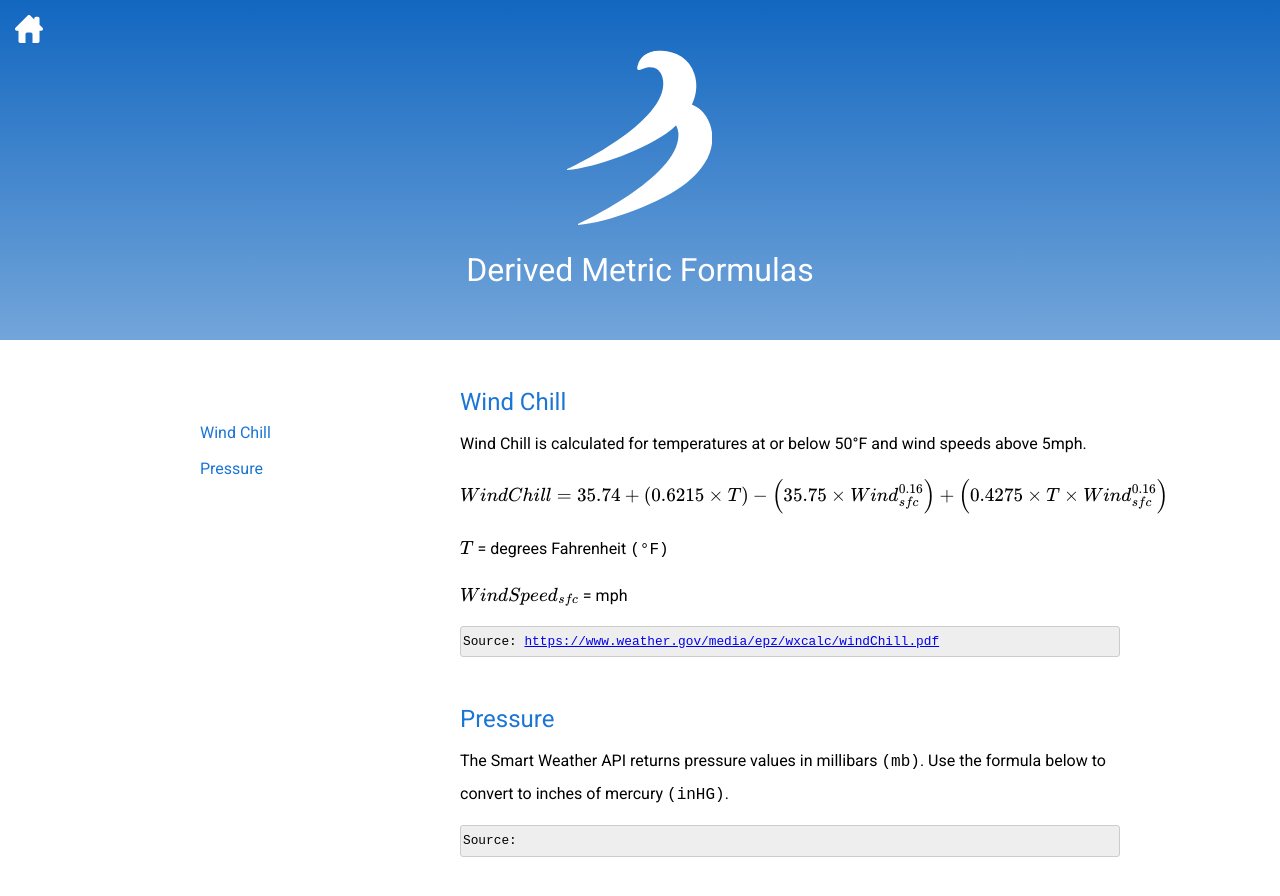
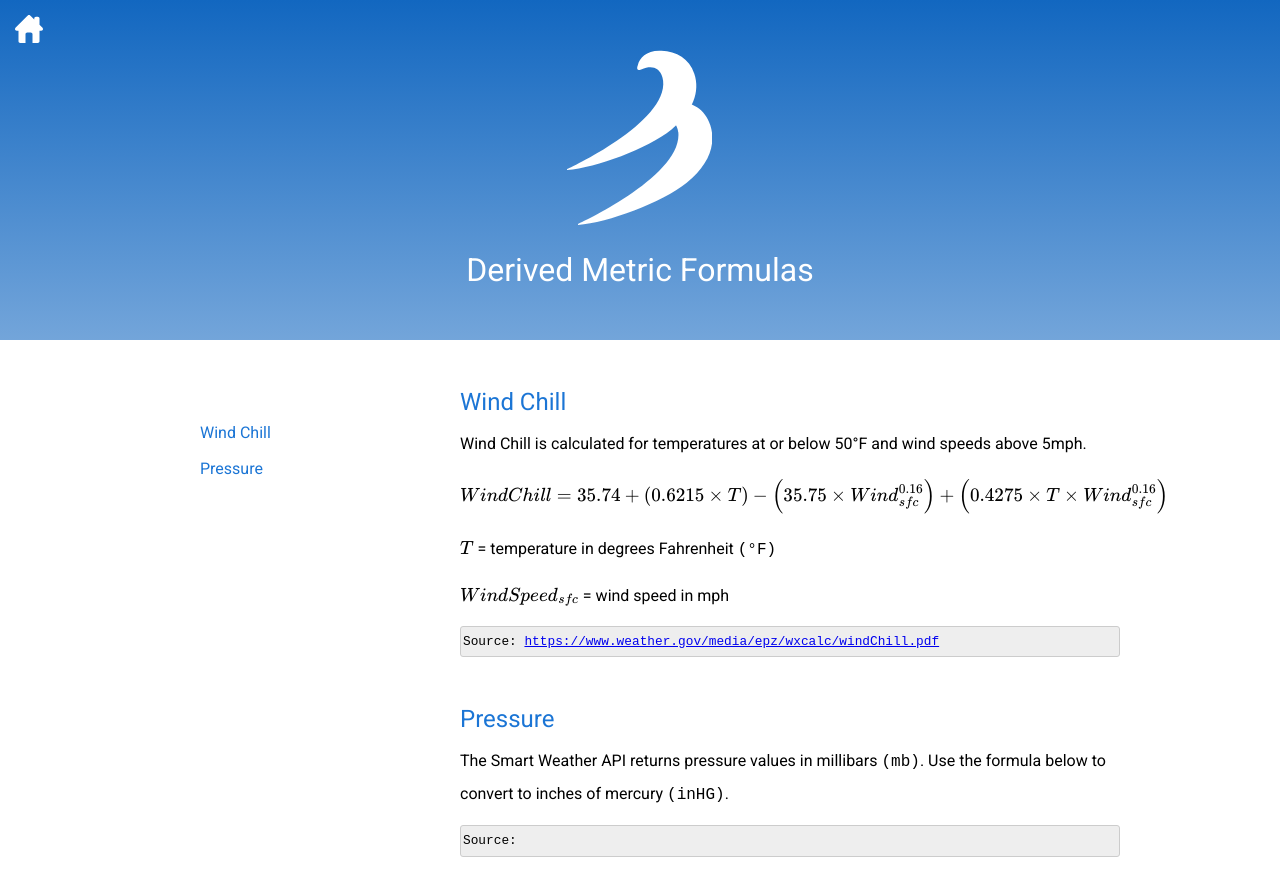
Before and after one commit to WeatherFlow/SmartWeather, a Jekyll site: the page built from api/derived-metric-formulas.html, in a window 1280 px wide. Shown: the top 896 px of the page. Built offline with Jekyll 4.4.1, drawn with Linux system fonts in a browser that asks for light colours; nearby versions of some CDN libraries; formulas are drawn with MathJax 3.

Commit message:
Update derived-metric-formulas.html

```diff
--- a/api/derived-metric-formulas.html
+++ b/api/derived-metric-formulas.html
@@ -14,8 +14,8 @@ title: Derived Metric Formulas
     <h1><a name="wind-chill">Wind Chill</a></h1>
     <p>Wind Chill is calculated for temperatures at or below 50&degF and wind speeds above 5mph.</p>
     <p>$$WindChill = 35.74 + (0.6215\times{} T) - \Big(35.75\times{}Wind_{sfc}^{0.16}\Big) + \Big(0.4275\times{}T\times{}Wind_{sfc}^{0.16}\Big)$$</p>
-    <p>\(T\) = degrees Fahrenheit <span class="monospace">(&degF)</p>
-    <p>\(WindSpeed_{sfc}\) = mph</p>
+    <p>\(T\) = temperature in degrees Fahrenheit <span class="monospace">(&degF)</p>
+    <p>\(WindSpeed_{sfc}\) = wind speed in mph</p>
     <p class="source">Source: <a href="https://www.weather.gov/media/epz/wxcalc/windChill.pdf">https://www.weather.gov/media/epz/wxcalc/windChill.pdf</a>
   </div>
   <div class="post">
```
